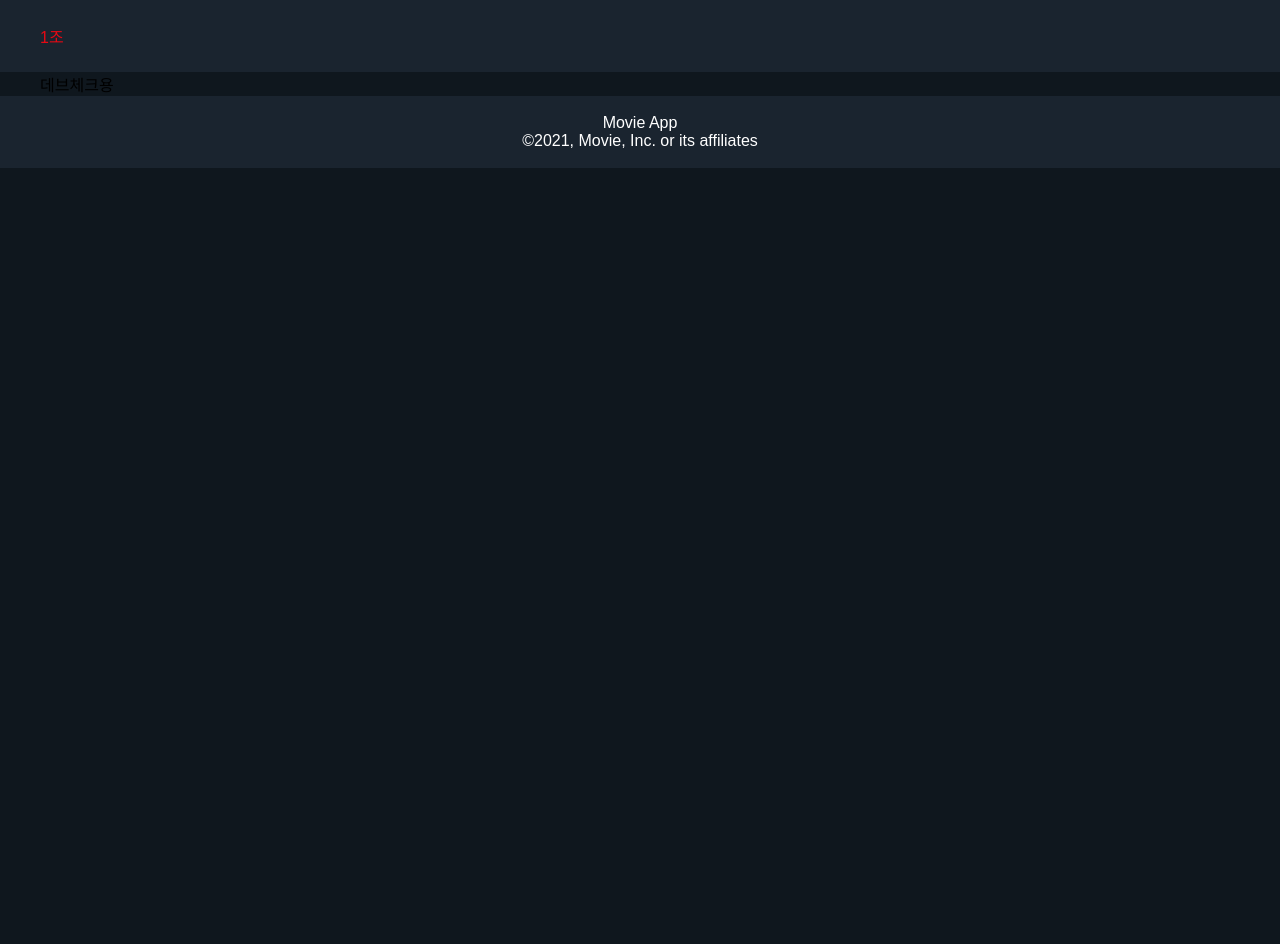
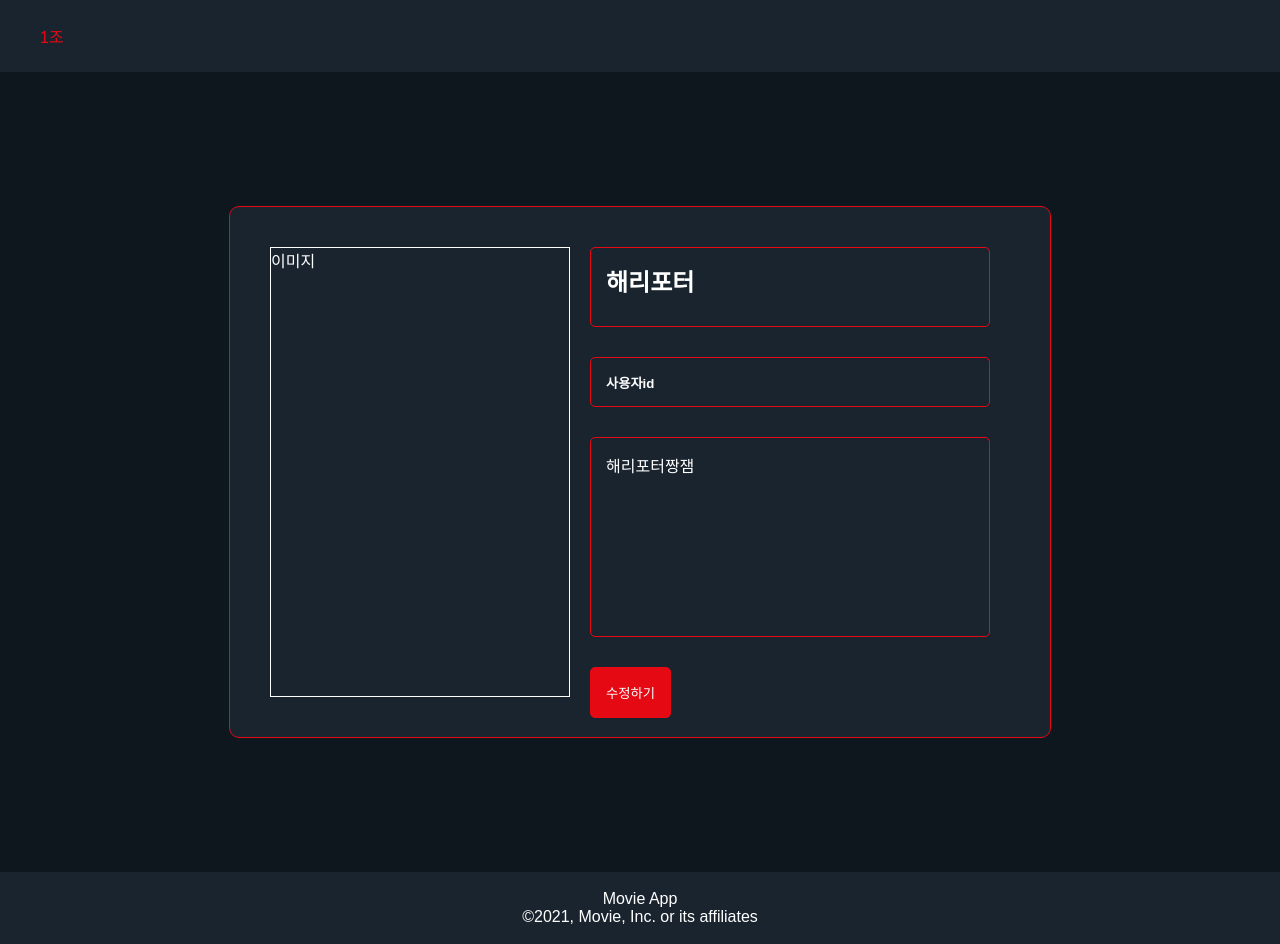
Before and after one commit to GinaEunK/React_team_project_b1, a React (Create React App) app: page /detaillist in a window 1280 px wide. Before the commit the page ends 800 px from the top, so only its background shows below. Built offline with nearby package versions, Linux system fonts and the light colour scheme; a web font is replaced by a local one.

Commit message:
css&담당파트 초안

```diff
--- a/src/pages/detailpage/Detail.jsx
+++ b/src/pages/detailpage/Detail.jsx
@@ -1,7 +1,30 @@
-import React from "react";
+import React, { useState } from "react";
+import "./detail.scss";
 
 const Detail = () => {
-  return <div>데브체크용</div>;
+  const initialState = {
+    id: 0,
+    userId: "사용자id",
+    img: "",
+    title: "해리포터",
+    body: "해리포터짱잼",
+  };
+  const [detail, setDetail] = useState(initialState);
+  console.log(initialState);
+
+  return (
+    <div className="detailWrap">
+      <div className="detailBox">
+        <div className="imgBox">이미지</div>
+        <div className="contentBox">
+          <h2>{initialState.title}</h2>
+          <h5>{initialState.userId}</h5>
+          <p>{initialState.body}</p>
+          <button>수정하기</button>
+        </div>
+      </div>
+    </div>
+  );
 };
 
 export default Detail;
--- /dev/null
+++ b/src/pages/detailpage/detail.scss
@@ -0,0 +1,93 @@
+@import "../../common/color.scss";
+
+.detailWrap {
+  border: none;
+  width: 100%;
+  min-height: 100vh;
+  display: flex;
+  align-items: center;
+  justify-content: center;
+}
+.detailBox {
+  margin: 40px auto;
+  border: 1px $font-title-color solid;
+  border-radius: 10px;
+  background: $components-color;
+  width: 800pxx;
+  height: 100%;
+  padding: 40px;
+  color: $font-primary;
+  display: flex;
+  justify-content: space-between;
+}
+.imgBox {
+  border: 1px solid $font-primary;
+  width: 300px;
+  height: 450px;
+  color: $font-primary;
+}
+.contentBox {
+  // border: 1px solid yellow;
+  min-width: 400px;
+  height: 450px;
+  // display: grid;
+  // grid-gap: 5px;
+  margin: auto 20px;
+  align-content: stretch;
+
+  h2 {
+    border: $font-title-color 1px solid;
+    width: 100%;
+    height: 80px;
+    border-radius: 5px;
+    background: $components-color;
+    padding: 15px;
+  }
+  h5 {
+    border: $font-title-color 1px solid;
+    width: 100%;
+    height: 50px;
+    border-radius: 5px;
+    background: $components-color;
+    padding: 15px;
+    // margin-bottom: 50px;
+    margin-top: 30px;
+  }
+  p {
+    border: $font-title-color 1px solid;
+    width: 100%;
+    height: 200px;
+    border-radius: 5px;
+    background: $components-color;
+    padding: 15px;
+    margin-top: 30px;
+  }
+  button {
+    border: $font-title-color 1px solid;
+    border-radius: 5px;
+    background: $font-title-color;
+    color: $font-primary;
+    padding: 15px;
+    cursor: pointer;
+    margin-top: 30px;
+  }
+}
+
+// .titleBox {
+//   border: 1px solid yellow;
+//   width: 80%;
+//   height: 30%;
+//   color: white;
+// }
+// .userIdBox {
+//   border: 1px solid yellow;
+//   width: 80%;
+//   height: 30%;
+//   color: white;
+// }
+// .bodyBox {
+//   border: 1px solid yellow;
+//   width: 80%;
+//   height: 30%;
+//   color: white;
+// }
```
Also changed, not shown: src/App.js (+14 -14 lines), src/components/header/Header.jsx (+4 -5 lines), 1 other file (tests, documents, lock files or other folders).
